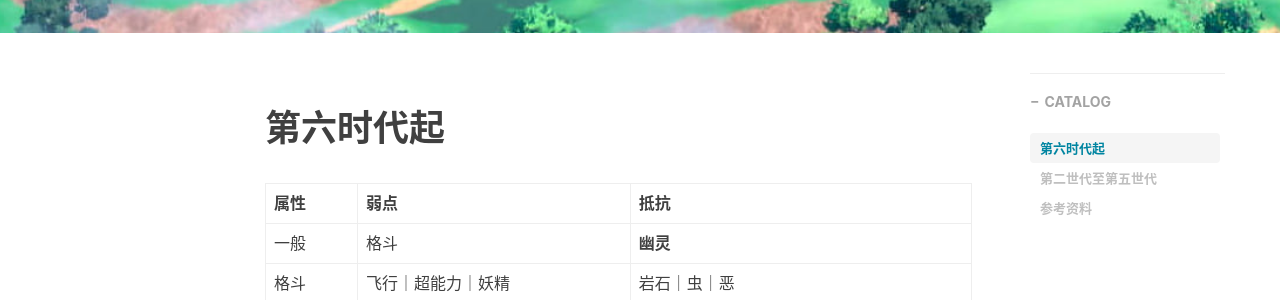
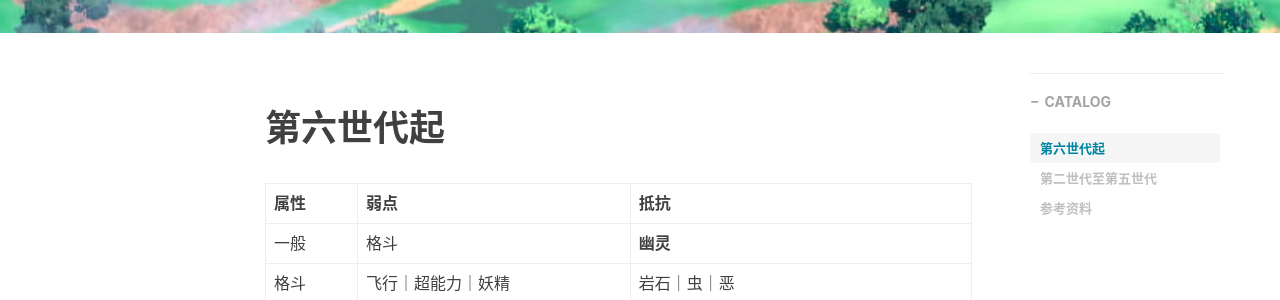
Before and after one commit to tongg112/tongg112.github.io, a Jekyll site: the page built from _posts/2022-10-13-pokemon.md, in a window 1280 px wide and 900 px high, scrolled down 336 px. Shown: the part 154-454 px from the top of the window. Built offline with Jekyll 4.4.1, drawn with Linux system fonts in a browser that asks for light colours; nearby versions of some CDN libraries; comment, search, counter and statistics services are not loaded.

Commit message:
pokemon: 修改错别字

```diff
--- a/_posts/2022-10-13-pokemon.md
+++ b/_posts/2022-10-13-pokemon.md
@@ -10,7 +10,7 @@
 comments: true
 ---
 
-# 第六时代起
+# 第六世代起
 
 | 属性   | 弱点                   | 抵抗                             |
 | ------ | ---------------------- | -------------------------------- |
```
